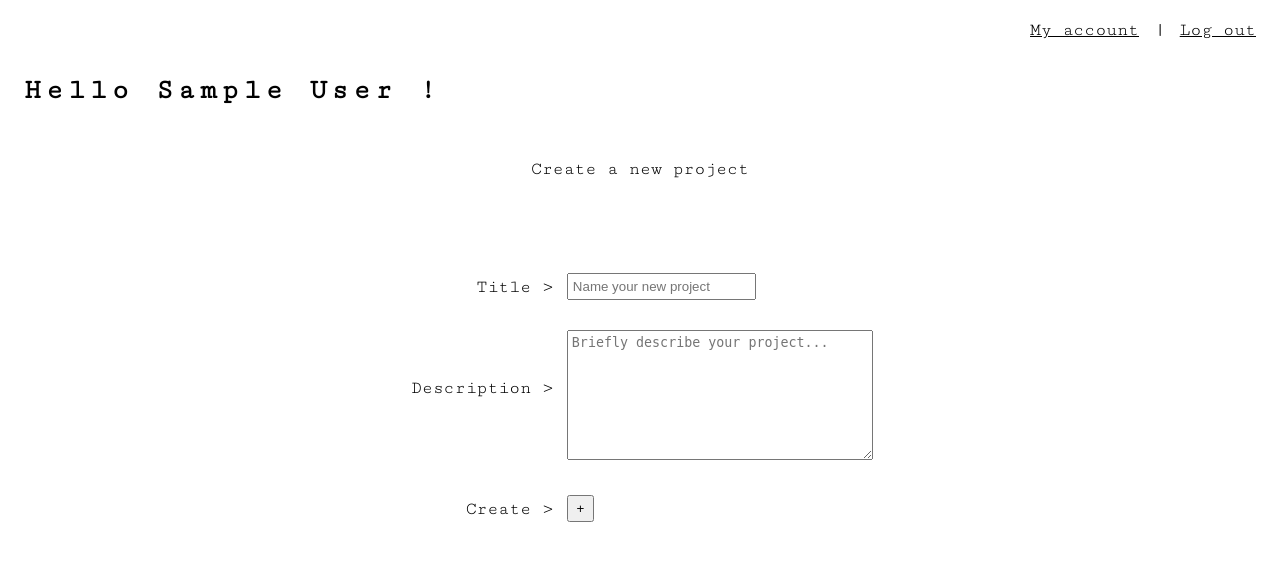
After one commit to leieo/chefdoeuvre-mvc, a PHP site: page /pages/newproject.php in a window 1280 px wide. The commit adds this page. Shown: the top 561 px of the page. Run offline with PHP 8.4, Linux system fonts and the light colour scheme; the visitor is signed in with stand-in values (Sample User, id 1).

Commit message:
page creation de projet

```diff
--- a/css/style.css
+++ b/css/style.css
@@ -28,9 +28,10 @@ h2 {
 	letter-spacing: 5px;
 }
 
-h3, h4 {
-	text-transform: uppercase;
-	letter-spacing: 8px;
+h3 {
+	font-size: 35px;
+	letter-spacing: 3px;
+	line-height: 0px;
 }
 
 h4 {
@@ -55,6 +56,32 @@ h6 {
 	color: darkred;
 }
 
+.display, .features {
+	text-align: center;
+	padding-bottom: 50px;
+}
+
+.feature a {
+	font-size: 55px;
+	text-decoration: none;
+	border: solid 1px black;
+	padding: 3px 15px;
+}
+
+.feature a:hover {
+	border: solid 3px black;
+}
+
+.features div {
+	padding-top: 70px;
+	font-size: 18px;
+	display: none;
+}
+
+span:hover + div {
+	display: block;
+}
+
 .home {
 	text-align: center;
 	padding-top: 30vh;
--- /dev/null
+++ b/pages/newproject.php
@@ -0,0 +1,6 @@
+<?php
+session_start();
+
+require __DIR__.'/../models/user.php';
+
+require __DIR__.'/../views/newproject-view.php';
--- /dev/null
+++ b/views/newproject-view.php
@@ -0,0 +1,55 @@
+<!DOCTYPE html>
+<html>
+	<head>
+		<meta charset="utf-8">
+		<title>mindmap</title>
+		<link rel="stylesheet" type="text/css" href="../css/style.css">
+		<link href="https://fonts.googleapis.com/css?family=Cutive+Mono&amp;subset=latin-ext" rel="stylesheet">
+	</head>
+	<body>
+		<header align="right">
+			<a href="">My account</a>  |  <a href="./logout.php">Log out</a>
+		</header>
+		<main>
+			<h2>Hello <?php echo $_SESSION['name']; ?> !</h2>
+			<section class="display">
+				<p>Create a new project</p>
+			</section>
+			<section>
+				<div align="center">
+					<form method="POST" action="">
+						<table>
+							<tr>
+								<td align="right">
+									<label for="title">Title > </label>
+								</td>
+								<td>
+									<input type="text" id="title" name="title" placeholder="Name your new project" value=""/>
+								</td>
+							</tr>
+							<tr>
+								<td align="right">
+									<label for="description">Description > </label>
+								</td>
+								<td>
+									<br />
+									<textarea id="description" name="description" rows="8" cols="35" placeholder="Briefly describe your project..."></textarea>
+								</td>
+							</tr>
+							<tr>
+								<td align="right">
+									<br />
+									<label for="newproject">Create > </label>
+								</td>
+								<td>
+									<br/>
+									<input type="submit" id="newproject" name="newproject" value=" + "/>
+								</td>
+							</tr>
+						</table>
+					</form>
+				</div>
+			</section>
+		</main>
+	</body>
+</html>
```
